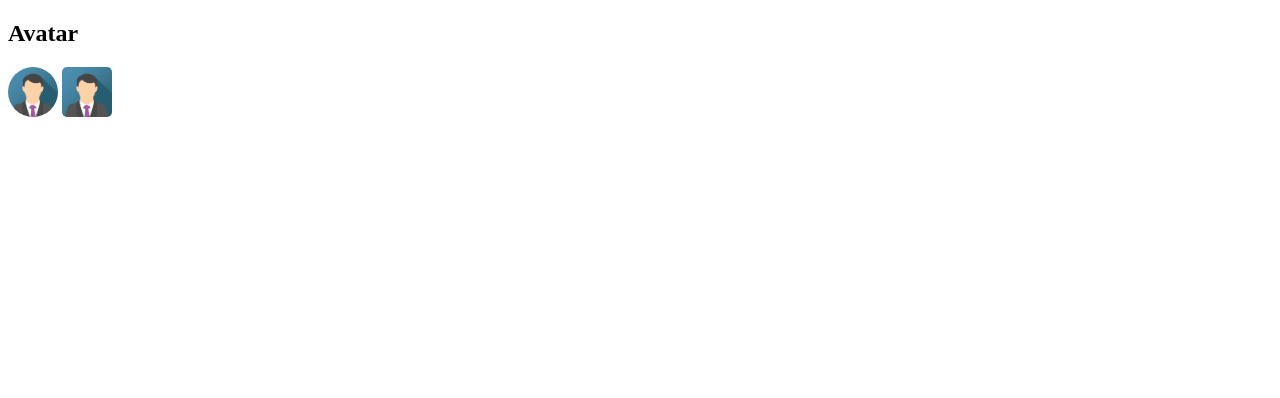
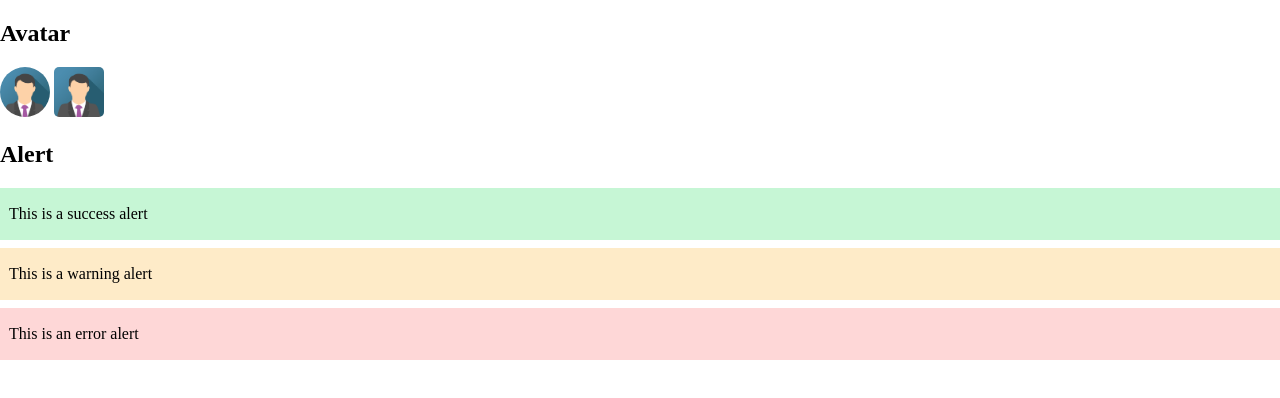
Before and after one commit to direshpradhan/component-library, a plain HTML site: page index.html in a window 1280 px wide. Drawn offline with Linux system fonts and the light colour scheme.

Commit message:
added alert components

```diff
--- a/index.html
+++ b/index.html
@@ -9,8 +9,18 @@
 </head>
 <body>
     <h2>Avatar</h2>
-        <img src="/images/avatar.png" alt="Avatar" class="avatar-circular">
-        <img src="/images/avatar.png" alt="Avatar" class="avatar-rounded">
+        <img src="static/images/avatar.png" alt="Avatar" class="avatar-circular">
+        <img src="static/images/avatar.png" alt="Avatar" class="avatar-rounded">
 
+    <h2>Alert</h2>
+        <div class="alert success">
+            <p>This is a success alert</p>
+        </div>
+        <div class="alert warning">
+            <p>This is a warning alert</p>
+        </div>
+        <div class="alert error">
+            <p>This is an error alert</p>
+        </div>
 </body>
 </html>
--- a/styles.css
+++ b/styles.css
@@ -1,3 +1,7 @@
+body{
+    margin:0;
+}
+
 /* Avatars */
 
 .avatar-circular{
@@ -12,3 +16,23 @@
     height:50px;
     border-radius: 10%;
 }
+
+/* Alerts */
+
+.alert{
+    border:1px solid transparent;
+    padding:0 0.5rem;
+    margin:0.5rem 0;
+}
+
+.success{
+    background-color: rgb(198, 246, 213);
+}
+
+.warning{
+    background-color: rgb(254, 235, 200);
+}
+
+.error{
+    background-color:rgb(254, 215, 215);
+}
```
